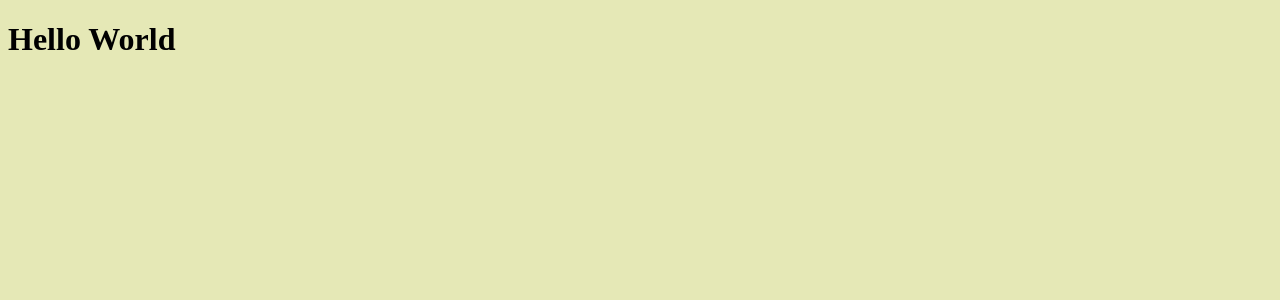
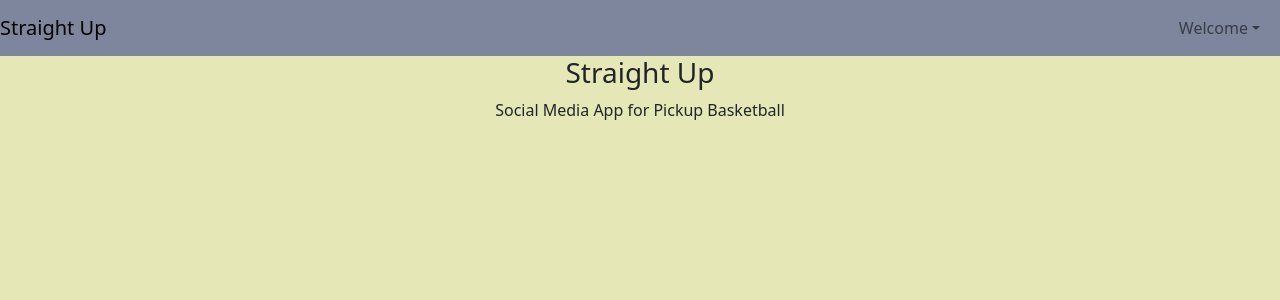
Before and after one commit to Calvinjmin/StraightUp, a React (Create React App) app: page / in a window 1280 px wide. Shown: the top 300 px of the page. Built offline with nearby package versions, Linux system fonts and the light colour scheme.

Commit message:
develop: Straight Up Init NavBar

```diff
--- a/package.json
+++ b/package.json
@@ -10,8 +10,11 @@
     "react": "^17.0.2",
     "react-bootstrap": "^2.0.0-beta.4",
     "react-dom": "^17.0.2",
+    "react-router": "^5.2.0",
     "react-scripts": "4.0.3",
+    "reactstrap": "^8.9.0",
     "sass": "^1.35.2",
+    "styled-components": "^5.3.0",
     "web-vitals": "^1.1.2"
   },
   "scripts": {
@@ -37,5 +40,8 @@
       "last 1 firefox version",
       "last 1 safari version"
     ]
+  },
+  "devDependencies": {
+    "react-router-dom": "^5.2.0"
   }
 }
--- a/public/index.html
+++ b/public/index.html
@@ -1,9 +1,8 @@
 <!DOCTYPE html>
 <html lang="en">
-  <head>
+<head>
+    <meta charset="utf-8">
     <title>Straight Up</title>
-  </head>
-  <body>
-    <div id="root"></div>
-  </body>
+</head>
+<div id="root"></div>
 </html>
--- a/src/App.js
+++ b/src/App.js
@@ -1,7 +1,9 @@
 // React Bootstrap Imports
-import {Container} from "react-bootstrap";
+import React from "react";
+import {HashRouter as Router, Route, Switch} from "react-router-dom";
 
 // Components Import
+import Home from "./Home";
 import NavigationBar from "./components/navigationBar/navigationBar";
 
 // SASS Imports
@@ -9,9 +11,16 @@ import './scss/App.scss';
 
 function App() {
     return (
-        <Container>
-            <NavigationBar/>
-        </Container>
+        <Router>
+            <div>
+                <NavigationBar/>
+            </div>
+            <Switch>
+                <Route path="/">
+                    <Home/>
+                </Route>
+            </Switch>
+        </Router>
     );
 }
 
--- /dev/null
+++ b/src/Home.js
@@ -0,0 +1,16 @@
+// React Bootstrap Imports
+import React from "react";
+
+// SASS Imports
+import "./scss/Home.scss";
+
+function Home() {
+    return (
+        <div className='centerText'>
+            <h3>Straight Up</h3>
+            <p>Social Media App for Pickup Basketball</p>
+        </div>
+    );
+}
+
+export default Home;
--- a/src/components/navigationBar/navigationBar.js
+++ b/src/components/navigationBar/navigationBar.js
@@ -1,6 +1,27 @@
+// React Imports
+import React from 'react';
+import {Nav, Navbar, NavbarBrand} from "react-bootstrap";
+import {Link} from "react-router-dom";
+
+// SCSS Imports
+import "../../scss/NavigationBar.scss";
+import 'bootstrap/dist/css/bootstrap.min.css';
+
+//Components Imports
+import ProfileDropdown from "../profileDropdown/profileDropdown";
+
 function NavigationBar() {
     return (
-        <h1>Hello World</h1>
+        <Navbar>
+            <Nav className="container-fluid">
+                <NavbarBrand>
+                    <Link to="/">Straight Up</Link>
+                </NavbarBrand>
+                <Nav className="ml-auto">
+                    <ProfileDropdown/>
+                </Nav>
+            </Nav>
+        </Navbar>
     );
 }
 
--- /dev/null
+++ b/src/components/profileDropdown/profileDropdown.js
@@ -0,0 +1,17 @@
+// React Imports
+import React from 'react';
+import {NavDropdown} from "react-bootstrap";
+
+// SCSS Imports
+import 'bootstrap/dist/css/bootstrap.min.css';
+
+function ProfileDropdown() {
+    return (
+        <NavDropdown id="collasible-nav-dropdown" title="Welcome">
+            <NavDropdown.Item>Login</NavDropdown.Item>
+            <NavDropdown.Item>Logout</NavDropdown.Item>
+        </NavDropdown>
+    );
+}
+
+export default ProfileDropdown;
--- a/src/scss/App.scss
+++ b/src/scss/App.scss
@@ -1,8 +1,8 @@
-$primary: #586994;
-$seconday: #7D869C;
-$silver-chalice: #A2ABAB;
-$laurel-green: #B4C4AE;
-$background: #E5E8B6;
+@import "./Colors";
+
+html, body {
+  min-height: 100%;
+}
 
 body {
   background-color: $background;
--- /dev/null
+++ b/src/scss/Colors.scss
@@ -0,0 +1,5 @@
+$primary: #586994;
+$secondary: #7D869C;
+$silver-chalice: #A2ABAB;
+$laurel-green: #B4C4AE;
+$background: #E5E8B6;
--- /dev/null
+++ b/src/scss/Home.scss
@@ -0,0 +1,12 @@
+.centerText {
+  min-height: 100%;
+  vertical-align: middle;
+
+  p {
+    text-align: center;
+  }
+
+  h3 {
+    text-align: center;
+  }
+}
--- /dev/null
+++ b/src/scss/NavigationBar.scss
@@ -0,0 +1,21 @@
+@import "./Colors.scss";
+
+nav {
+  background-color: $secondary;
+
+  ul {
+    margin: 0;
+    padding: 0;
+    list-style: none;
+  }
+
+  li, p, a {
+    display: inline-block;
+  }
+
+  a {
+    display: inline-block;
+    text-decoration: none;
+    color: black;
+  }
+}
```
Also changed, not shown: 1 other file (tests, documents, lock files or other folders).
